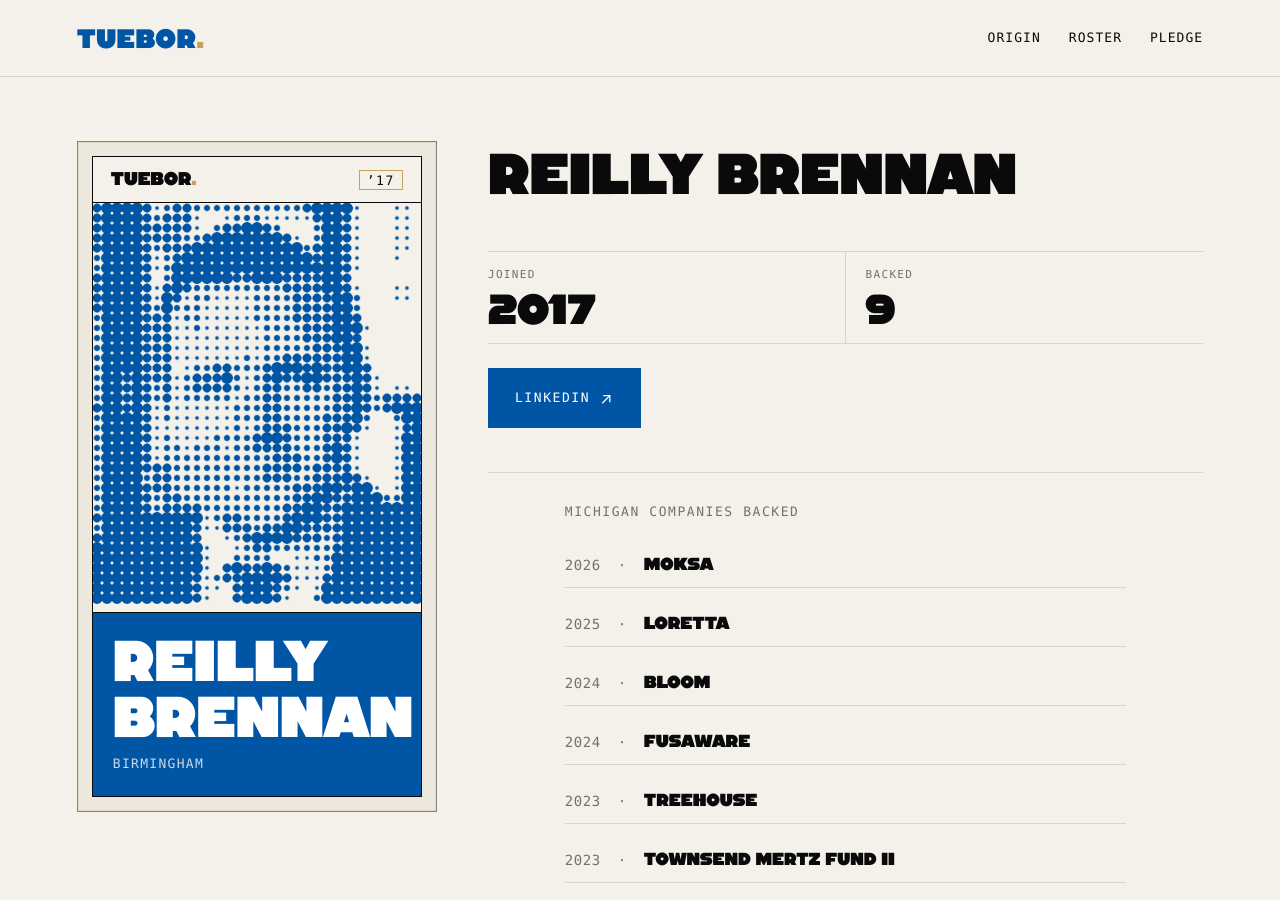
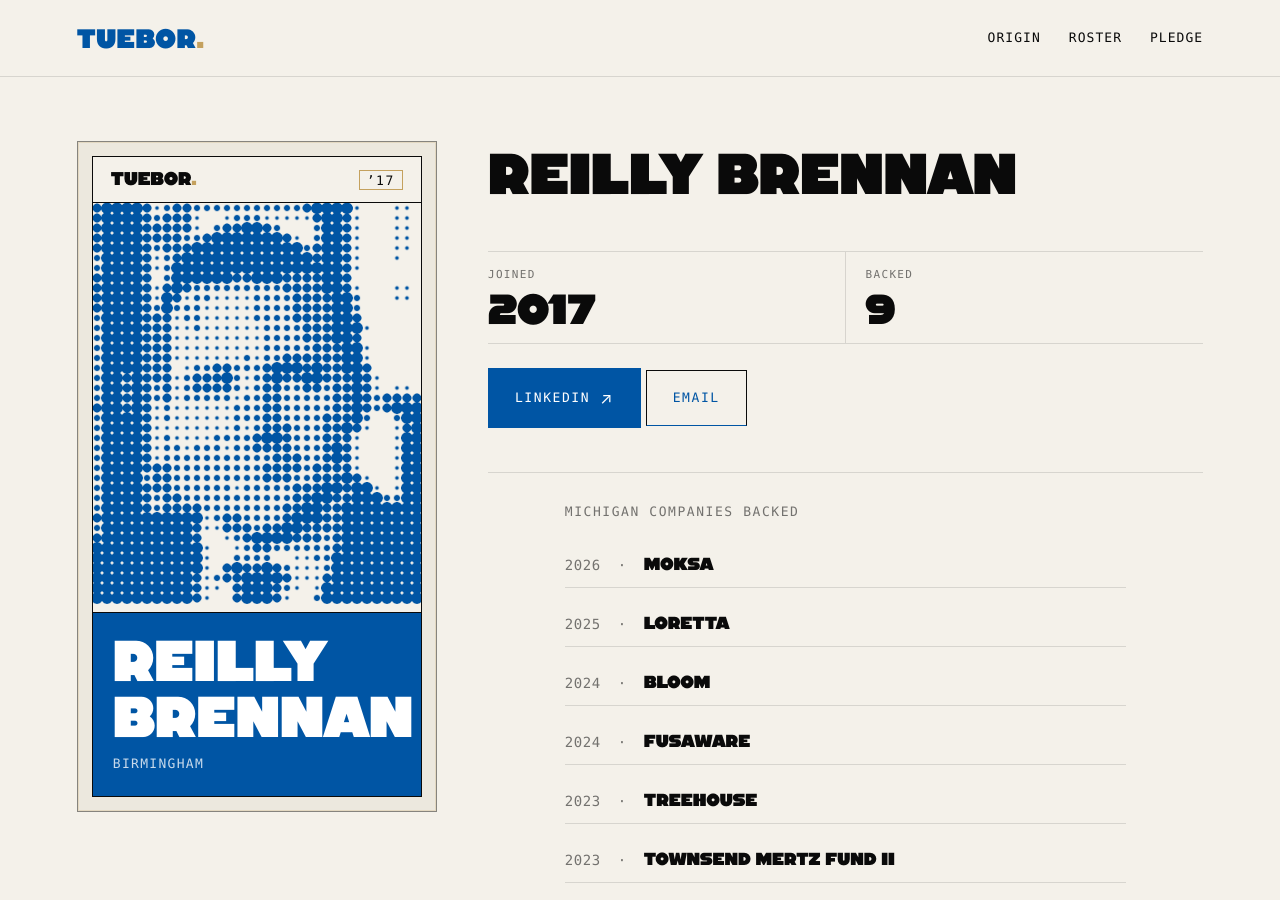
Before and after one commit to arepb/tuebor, a Jekyll site: the page built from _pledgees/reilly-brennan.md, in a window 1280 px wide and 900 px high. Built offline with Jekyll 4.4.1, drawn with Linux system fonts in a browser that asks for light colours.

Commit message:
feat(pledgees): add JS-masked email buttons for Chris and Reilly
Co-Authored-By: Claude Sonnet 4.6 <noreply@anthropic.com>

```diff
--- a/_layouts/pledgee.html
+++ b/_layouts/pledgee.html
@@ -24,6 +24,16 @@ layout: default
       {%- if page.linkedin %}
       <p class="pledgee-hero-cta">
         <a class="btn primary" href="{{ page.linkedin }}" target="_blank" rel="noopener">LinkedIn <span class="arrow">↗</span></a>
+        {%- if page.email_user %}
+        <a class="btn" id="email-{{ page.slug }}" href="#">Email</a>
+        <script>
+          (function() {
+            var u = '{{ page.email_user }}', d = 'tuebor', t = 'org';
+            var el = document.getElementById('email-{{ page.slug }}');
+            el.href = 'mailto:' + u + '@' + d + '.' + t;
+          })();
+        </script>
+        {%- endif %}
       </p>
       {%- endif %}
 
```
Also changed, not shown: _pledgees/chris-thomas.md (+1 -0 lines), _pledgees/reilly-brennan.md (+1 -0 lines).
